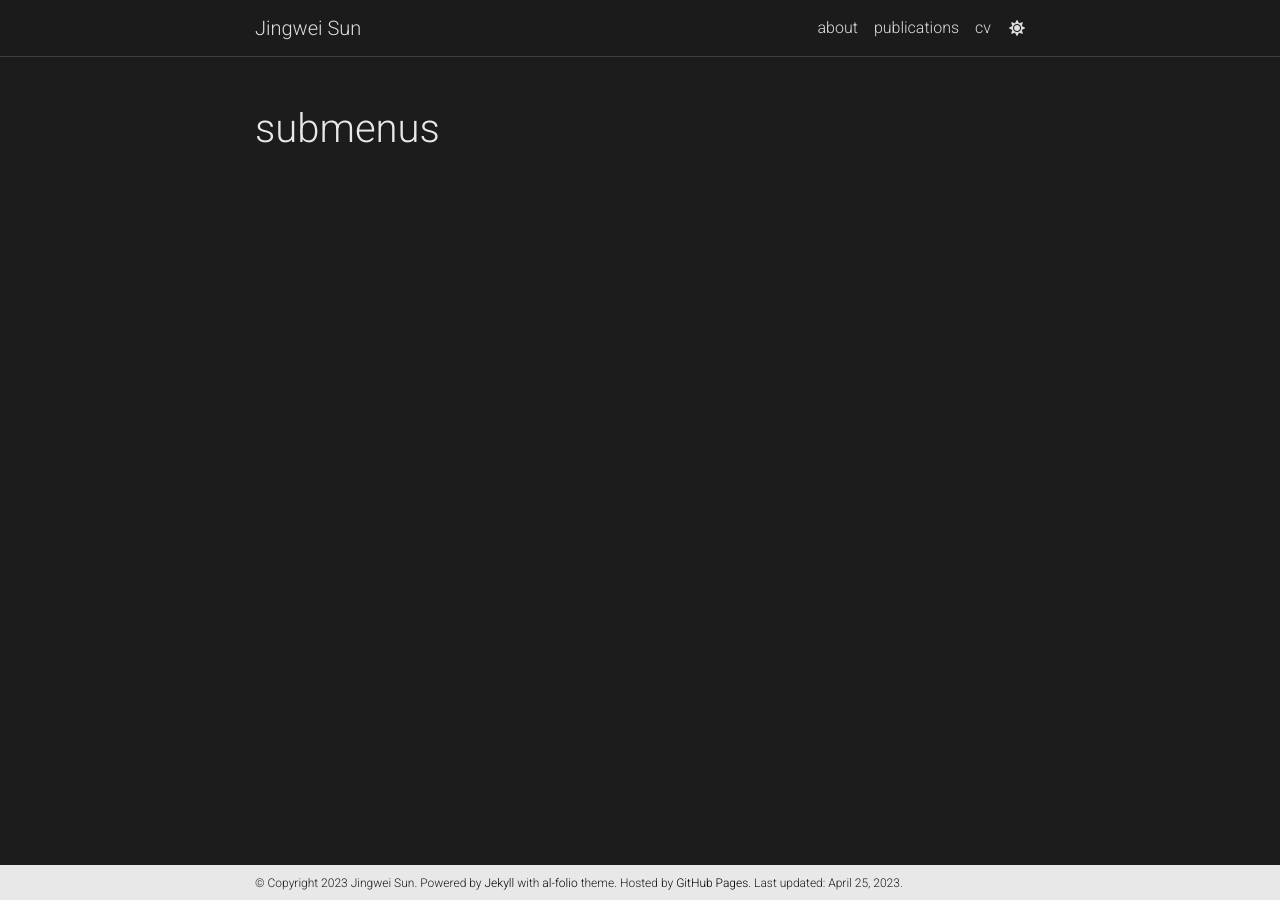
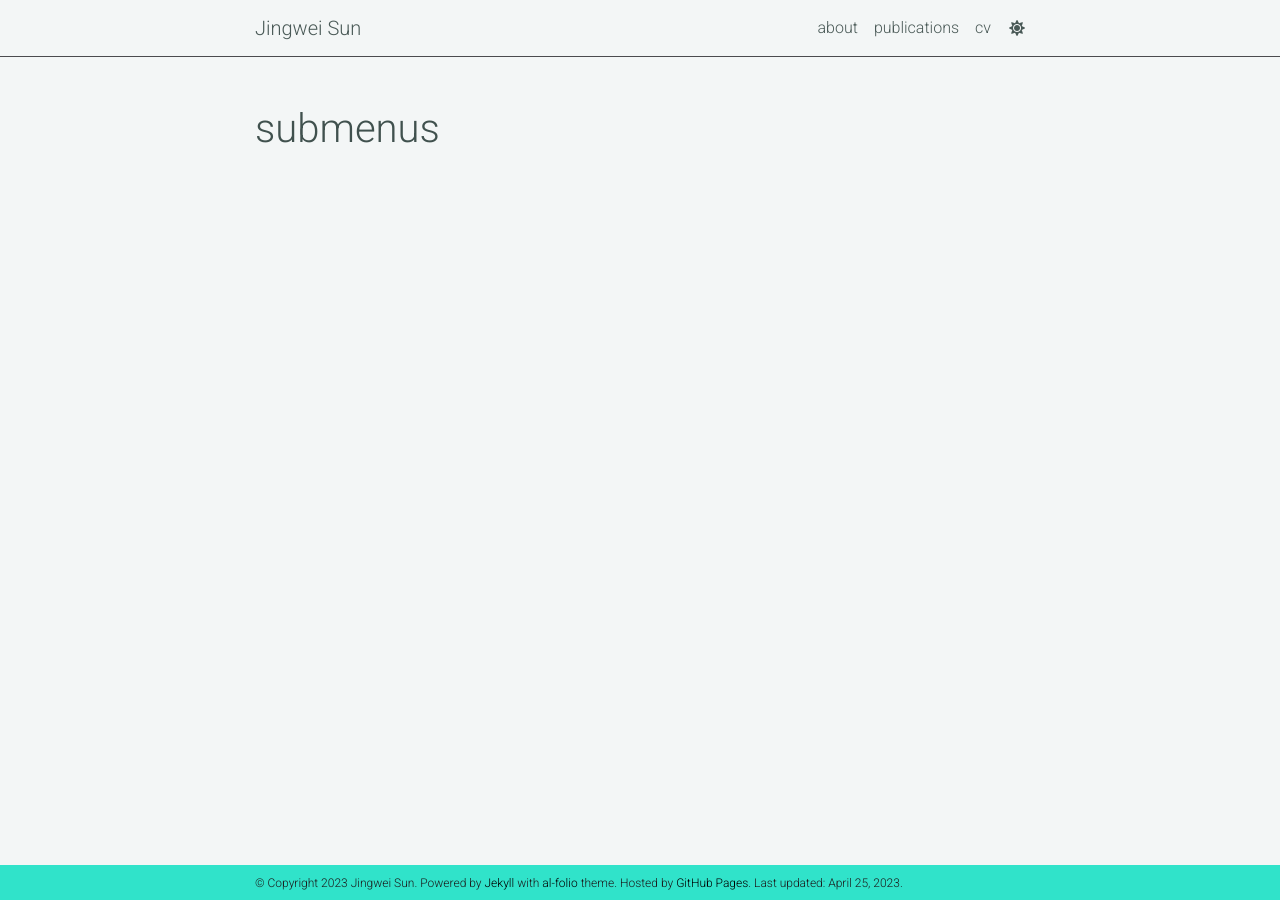
Before and after one commit to jeremy313/jeremy313.github.io, a Jekyll site: the page built from _pages/dropdown.md, in a window 1280 px wide. Built offline with Jekyll 4.4.1, drawn with Linux system fonts in a browser that asks for light colours; full-size pictures stand in for the smaller copies a plugin makes; comment, search, counter and statistics services are not loaded; a style sheet for code colours, icons or effects is not loaded.

```diff
--- a/_sass/_themes.scss
+++ b/_sass/_themes.scss
@@ -66,13 +66,13 @@
 
 
 :root {
-  --global-bg-color: #{$grey-color-dark};
+  --global-bg-color: #f3f6f6;
   --global-code-bg-color: #{$code-bg-color-dark};
-  --global-text-color: #{$grey-color-light};
+  --global-text-color: #40514e;
   --global-text-color-light: #{$grey-color-light};
-  --global-theme-color: #{$cyan-color};
-  --global-hover-color: #{$cyan-color};
-  --global-footer-bg-color: #{$grey-color-light};
+  --global-theme-color: #11999e;
+  --global-hover-color: #40514e;
+  --global-footer-bg-color: #30e3ca;
   --global-footer-text-color: #{$grey-color-dark};
   --global-footer-link-color: #{$black-color};
   --global-distill-app-color: #{$grey-color-light};
```
